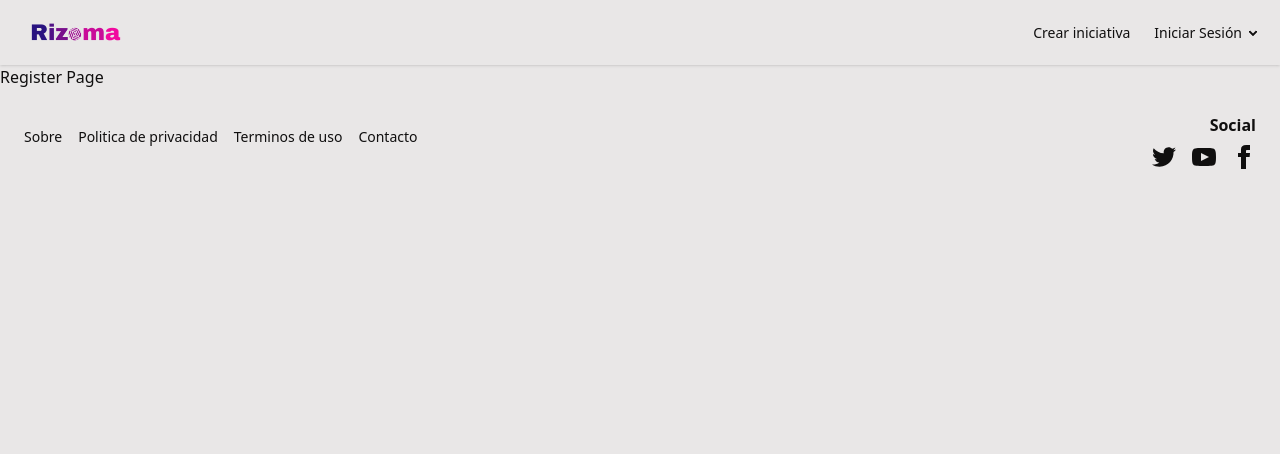
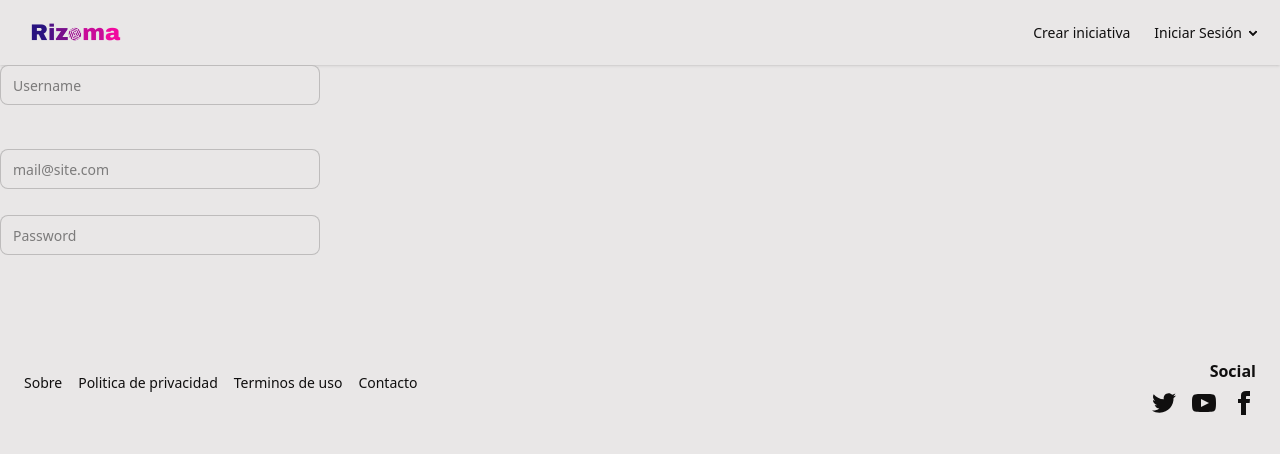
Before and after one commit to Rizoma-decentralized-networks/frontEnd, a React (Vite) app: page /register in a window 1280 px wide. Shown: the top 454 px of the page. Built offline with nearby package versions, Linux system fonts and the light colour scheme.

Commit message:
feat(Register) : create basic form with daisy css

```diff
--- a/src/components/HeroSection.jsx
+++ /dev/null
@@ -1,23 +0,0 @@
-export default function HeroSection() {
-  return (
-    <div
-      className="hero min-h-screen"
-      style={{
-        backgroundImage:
-          "url('/heroWelcome.jpg')",
-      }}
-    >
-      <div className="hero-overlay"></div>
-      <div className="hero-content text-neutral-content text-center">
-        <div className="max-w-md">
-          <h1 className="mb-5 text-5xl font-bold">Tu ciudad, desde abajo</h1>
-          <p className="mb-5">
-          Mapea, comparte y conecta lo que florece en lo colectivo.
-          </p>
-          <button className="btn btn-primary mr-4">Ver iniciativas</button>
-          <button className="btn btn-secondary">Ver mapa</button>
-        </div>
-      </div>
-    </div>
-  );
-}
--- a/src/components/sections/RegisterSection.jsx
+++ b/src/components/sections/RegisterSection.jsx
@@ -1,6 +1,47 @@
 export default function RegisterSection() {
-    return (
-        <>
-        </>
-    )
+  return (
+    <>
+      <input
+        type="text"
+        className="input validator"
+        required
+        placeholder="Username"
+        pattern="[A-Za-z][A-Za-z0-9\-]*"
+        minlength="3"
+        maxlength="30"
+        title="Only letters, numbers or dash"
+      />
+      <p className="validator-hint">
+        Debe tener entre 3 y 30 caracteres
+        <br />y contener únicamente letras, números o guiones.
+      </p>
+      <input
+        className="input validator"
+        type="email"
+        required
+        placeholder="mail@site.com"
+      />
+      <div className="validator-hint">
+        Ingrese una dirección de correo electrónico válida
+      </div>
+      <input
+        type="password"
+        className="input validator"
+        required
+        placeholder="Password"
+        minlength="8"
+        pattern="(?=.*\d)(?=.*[a-z])(?=.*[A-Z]).{8,}"
+        title="Must be more than 8 characters, including number, lowercase letter, uppercase letter"
+      />
+      <p className="validator-hint">
+        Must be more than 8 characters, including
+        <br />
+        At least one number
+        <br />
+        At least one lowercase letter
+        <br />
+        At least one uppercase letter
+      </p>
+    </>
+  );
 }
--- a/src/pages/HomePage.jsx
+++ b/src/pages/HomePage.jsx
@@ -1,4 +1,4 @@
-import HeroSection from "../components/HeroSection";
+import HeroSection from "../components/sections/HeroSection";
 
 
 export default function HomePage() {
--- a/src/pages/RegisterPage.jsx
+++ b/src/pages/RegisterPage.jsx
@@ -1,6 +1,10 @@
+import RegisterSection from "../components/sections/RegisterSection";
+
 export default function RegisterPage() {
     return (
-        <>Register Page</>
+        <>
+        <RegisterSection/>
+        </>
     )
 }
 // This is a placeholder for the RegisterPage component.
```
